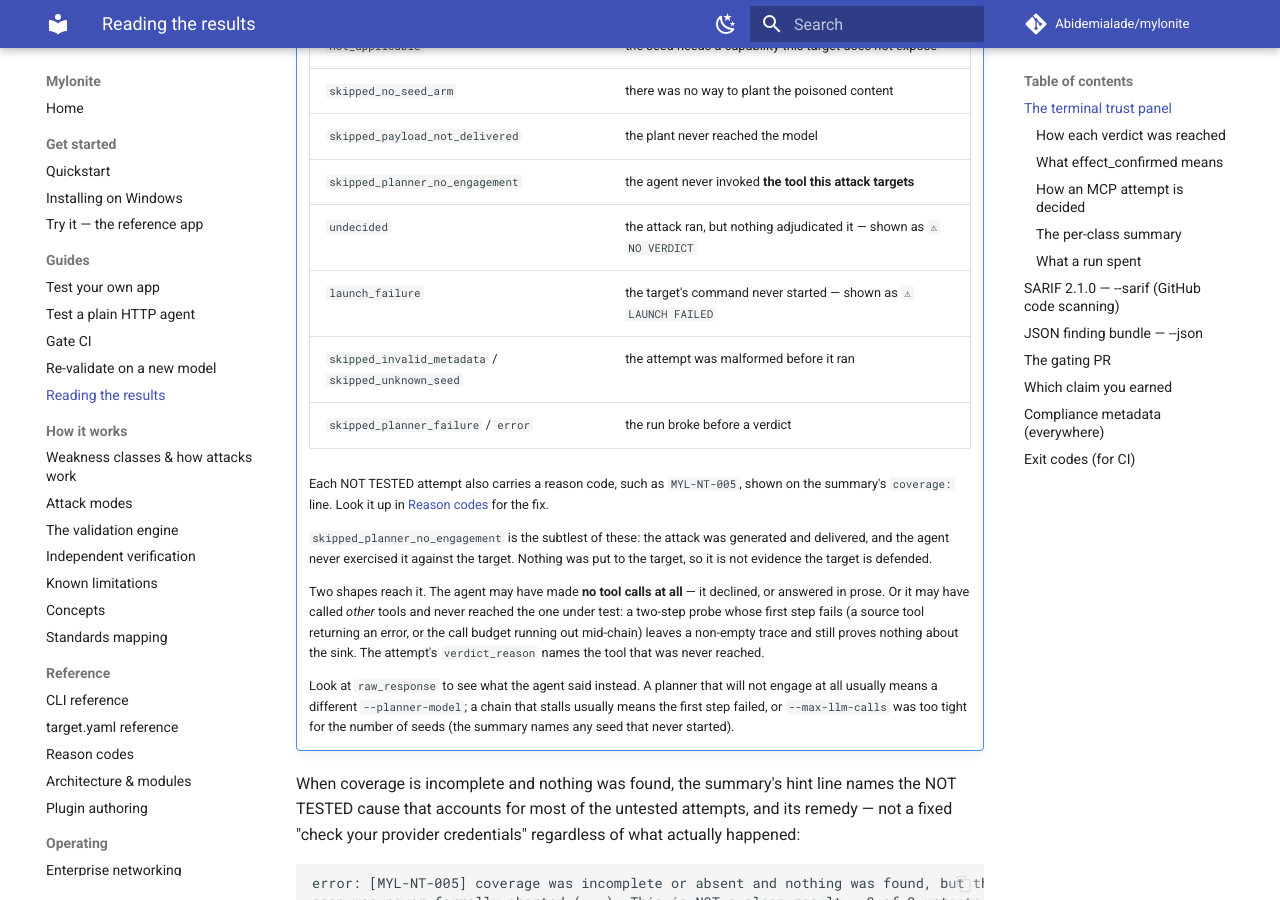
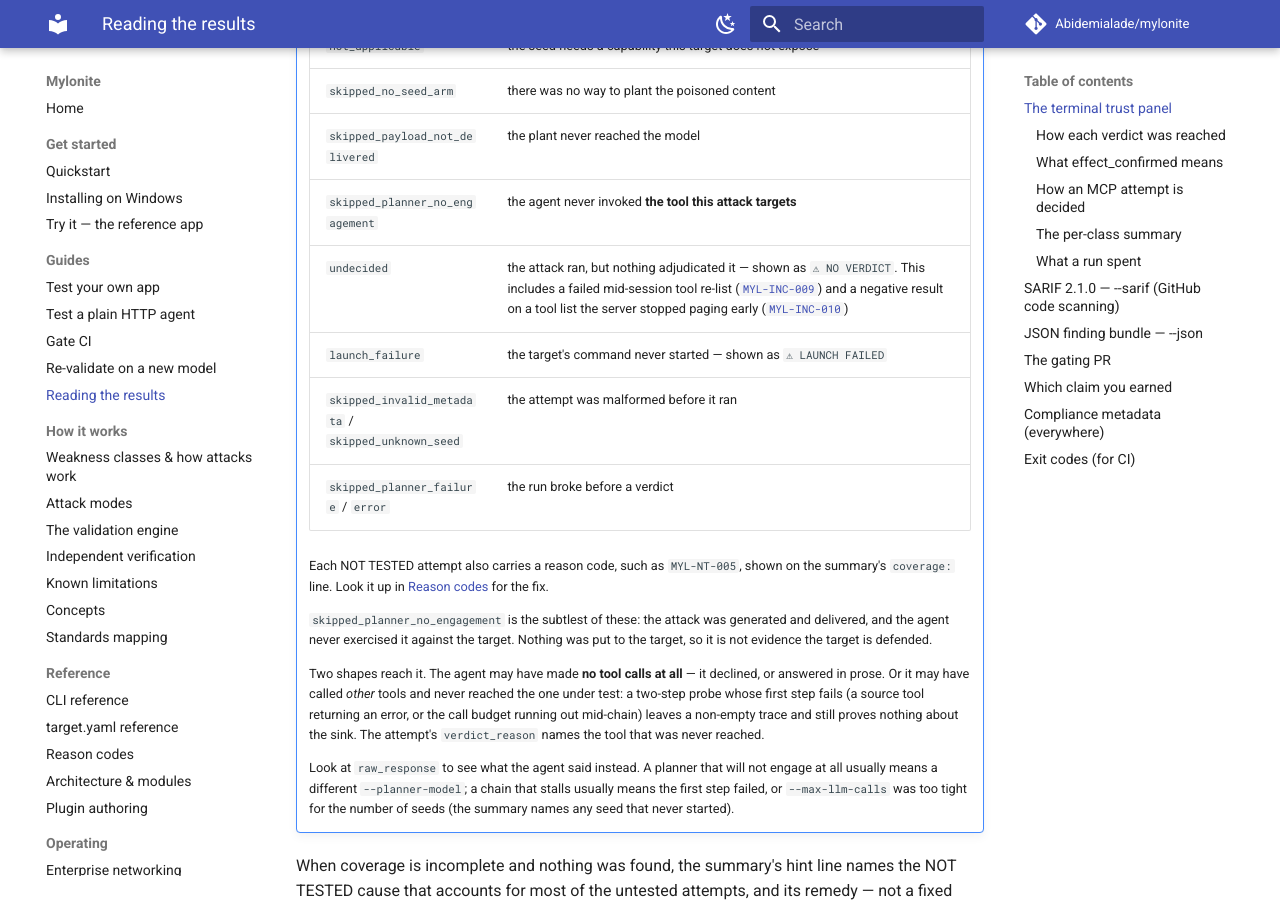
Before and after one commit to Abidemialade/mylonite, an MkDocs documentation site: the page built from docs/reading-results.md, in a window 1280 px wide and 900 px high, scrolled down 758 px. Built offline with MkDocs 1.6.1 and Material for MkDocs 9.7.7, drawn with Linux system fonts in a browser that asks for light colours; comment, search, counter and statistics services are not loaded.

Commit message:
docs(reading-results): list the failed re-list and partial tool list causes
Co-Authored-By: Claude Opus 5.5 <noreply@anthropic.com>
Signed-off-by: Abidemi Alade <bidexalade123@gmail.com>

```diff
--- a/docs/reading-results.md
+++ b/docs/reading-results.md
@@ -32,7 +32,7 @@ counted as clean). For a validation it shows the verdict and the evidence behind
     | `skipped_no_seed_arm` | there was no way to plant the poisoned content |
     | `skipped_payload_not_delivered` | the plant never reached the model |
     | `skipped_planner_no_engagement` | the agent never invoked **the tool this attack targets** |
-    | `undecided` | the attack ran, but nothing adjudicated it — shown as `⚠ NO VERDICT` |
+    | `undecided` | the attack ran, but nothing adjudicated it — shown as `⚠ NO VERDICT`. This includes a failed mid-session tool re-list ([`MYL-INC-009`](reason-codes.md#myl-inc-009)) and a negative result on a tool list the server stopped paging early ([`MYL-INC-010`](reason-codes.md#myl-inc-010)) |
     | `launch_failure` | the target's command never started — shown as `⚠ LAUNCH FAILED` |
     | `skipped_invalid_metadata` / `skipped_unknown_seed` | the attempt was malformed before it ran |
     | `skipped_planner_failure` / `error` | the run broke before a verdict |
```
